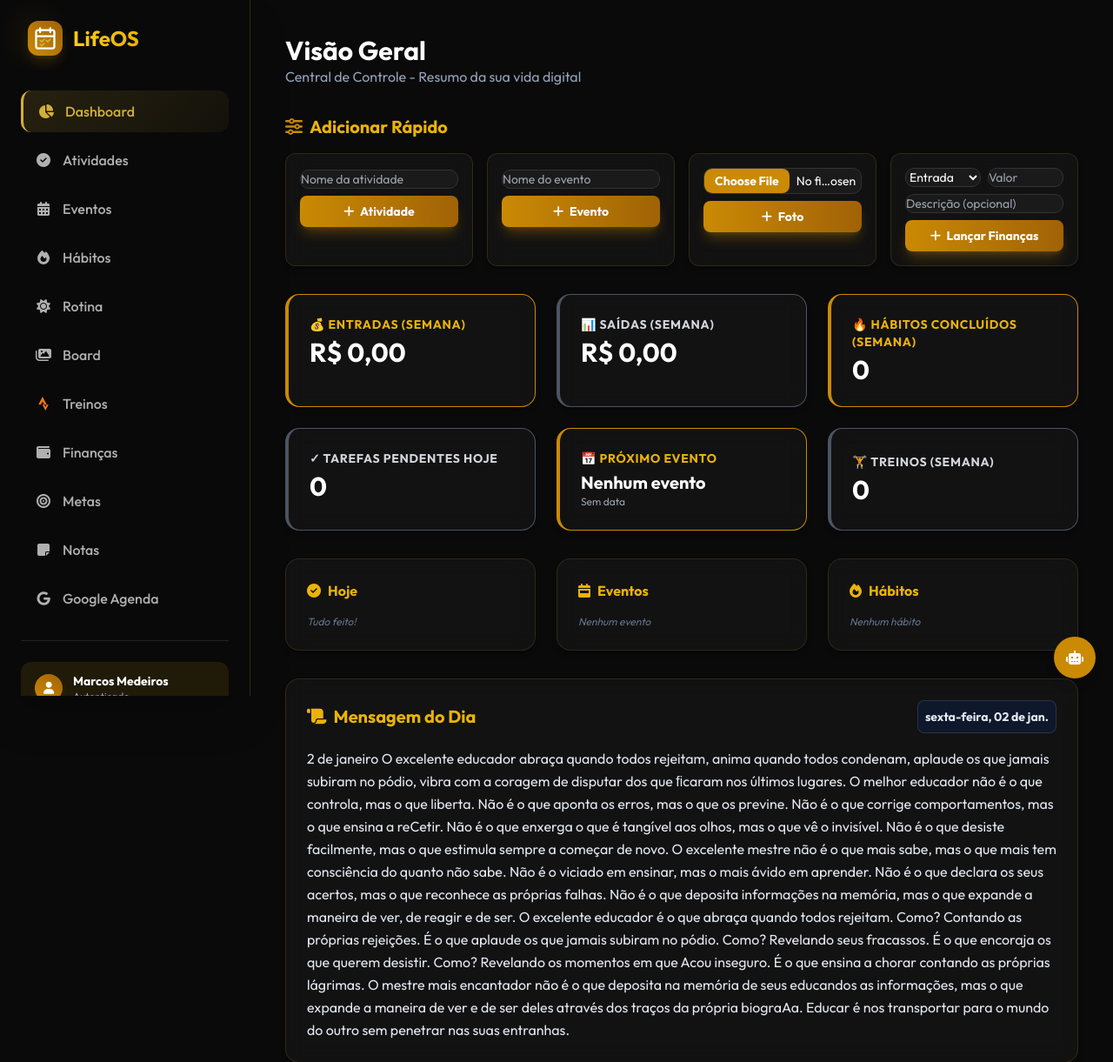
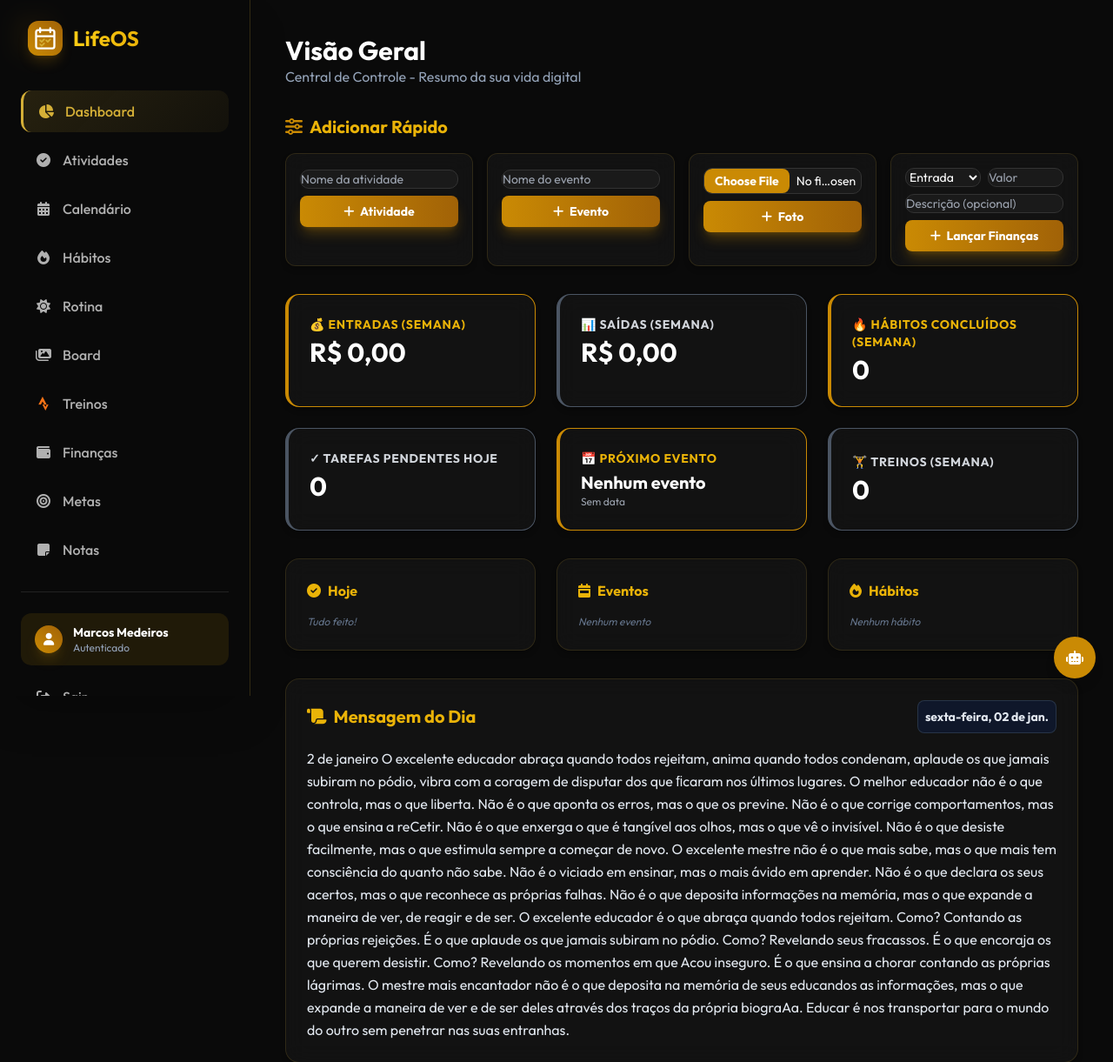
Before and after one commit to marcosmedeirros/lifeos, a PHP site: page /lifeos/index.php in a window 1280 px wide. Shown: the top 1221 px of the page at 87% size. Run offline with PHP 8.4, Linux system fonts and the light colour scheme; the visitor is signed in with stand-in values (Sample User, id 1); data that the repository does not hold is empty; some libraries are stand-ins or nearby versions.

Commit message:
Google agenda

```diff
--- a/includes/sidebar.php
+++ b/includes/sidebar.php
@@ -39,8 +39,8 @@
             <a href="<?php echo BASE_PATH; ?>/modules/activities.php" class="nav-btn <?php echo ($page === 'activities') ? 'active' : ''; ?> text-left px-4 py-3 flex items-center gap-3">
                 <i class="fas fa-check-circle w-5 text-center"></i> <span>Atividades</span>
             </a>
-            <a href="<?php echo BASE_PATH; ?>/modules/events.php" class="nav-btn <?php echo ($page === 'events') ? 'active' : ''; ?> text-left px-4 py-3 flex items-center gap-3">
-                <i class="fas fa-calendar-alt w-5 text-center"></i> <span>Eventos</span>
+            <a href="<?php echo BASE_PATH; ?>/modules/google_agenda.php" class="nav-btn <?php echo ($page === 'google_agenda') ? 'active' : ''; ?> text-left px-4 py-3 flex items-center gap-3">
+                <i class="fas fa-calendar-alt w-5 text-center"></i> <span>Calendário</span>
             </a>
             <a href="<?php echo BASE_PATH; ?>/modules/habits.php" class="nav-btn <?php echo ($page === 'habits') ? 'active' : ''; ?> text-left px-4 py-3 flex items-center gap-3">
                 <i class="fas fa-fire w-5 text-center"></i> <span>Hábitos</span>
@@ -62,9 +62,6 @@
             </a>
             <a href="<?php echo BASE_PATH; ?>/modules/notes.php" class="nav-btn <?php echo ($page === 'notes') ? 'active' : ''; ?> text-left px-4 py-3 flex items-center gap-3">
                 <i class="fas fa-sticky-note w-5 text-center"></i> <span>Notas</span>
-            </a>
-            <a href="<?php echo BASE_PATH; ?>/modules/google_agenda.php" class="nav-btn <?php echo ($page === 'google_agenda') ? 'active' : ''; ?> text-left px-4 py-3 flex items-center gap-3">
-                <i class="fab fa-google w-5 text-center"></i> <span>Google Agenda</span>
             </a>
         </div>
 
```
